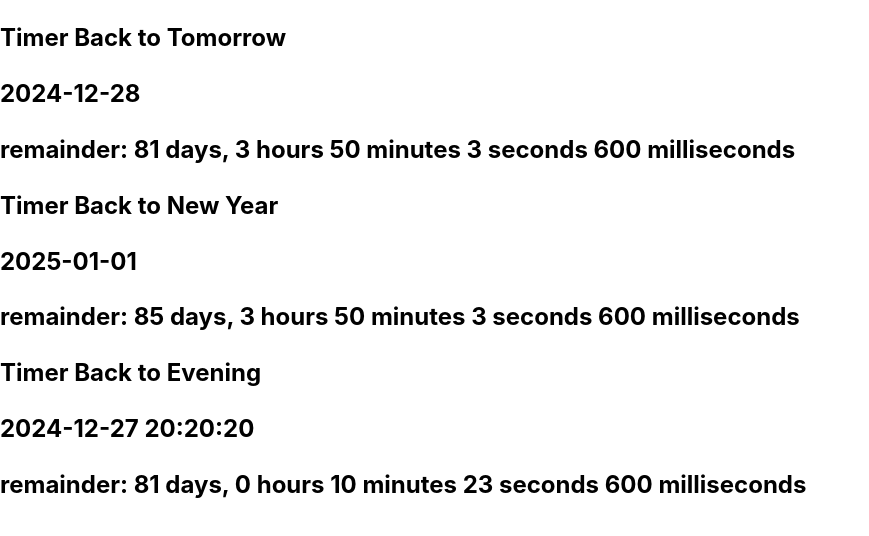
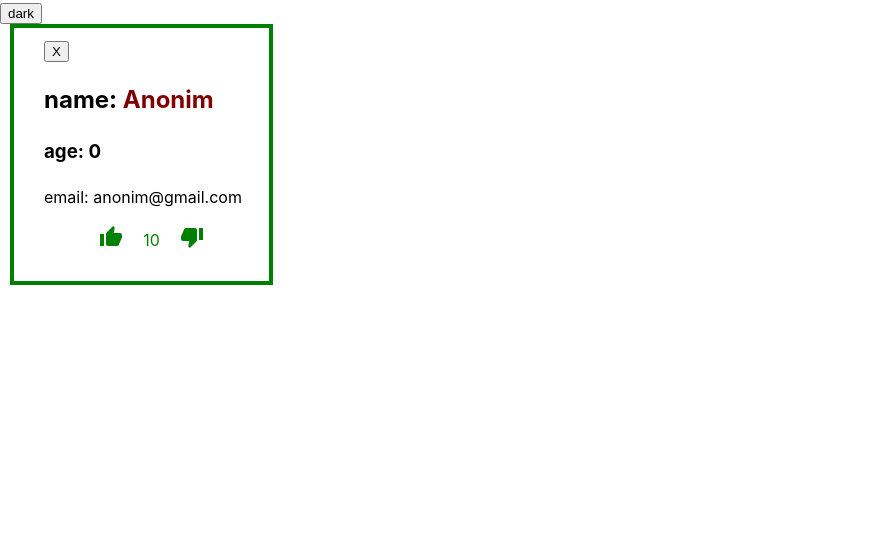
Before and after one commit to Oleksandrenko-Artem/react-practice-18-09-2024, a React (Vite) app: page / in a window 1280 px wide. Shown: the top 536 px of the page, without its empty margins (0-869 px from the left). Built offline with nearby package versions, Linux system fonts and the light colour scheme.

Commit message:
Add light and dark themes

```diff
--- a/src/App.jsx
+++ b/src/App.jsx
@@ -1,12 +1,16 @@
-import TimerBack from './components/TimerBack/TimerBack';
+import { useState } from 'react';
+import HomePage from './pages/HomePage';
+import Header from './components/Header/Header';
+import { ThemeContext } from './contexts';
 
 function App() {
-
-  return <>
-    <TimerBack title="Tomorrow" dateStr="2024-12-28" />
-    <TimerBack title="New Year" dateStr="2025-01-01" />
-    <TimerBack title="Evening" dateStr="2024-12-27 20:20:20"/>
-  </>
+  const [theme, setTheme] = useState('light');
+  return (
+    <ThemeContext.Provider value={{theme, setTheme}}>
+      <Header />
+      <HomePage />
+    </ThemeContext.Provider>
+  );
 }
 
 export default App;
--- /dev/null
+++ b/src/common/styles/_template.scss
@@ -0,0 +1,11 @@
+@use '/src/common/styles/colors' as *;
+
+%light{
+    color: $mainTextColor;
+    background-color: $mainBgColor;
+}
+
+%dark{
+    color: $mainBgColor;
+    background-color: $mainTextColor;
+}
--- /dev/null
+++ b/src/components/Header/Header.jsx
@@ -0,0 +1,14 @@
+import { useContext } from 'react';
+import { ThemeContext } from '../../contexts/index';
+
+const Header = () => {
+    const {theme, setTheme} = useContext(ThemeContext);
+    const changeTheme = () => {setTheme(theme==='light'?'dark':'light')};
+    return (
+        <header>
+            <button onClick={changeTheme}>{theme==='light'?'dark':'light'}</button>
+        </header>
+    );
+}
+
+export default Header;
--- a/src/components/UserProfile/UserProfile.jsx
+++ b/src/components/UserProfile/UserProfile.jsx
@@ -1,15 +1,18 @@
 import PropTypes from 'prop-types';
-import { useState } from 'react';
+import { useState, useContext } from 'react';
 import Icon from '@mdi/react';
 import { mdiThumbUp, mdiThumbDown } from '@mdi/js';
 import cx from 'classnames';
 import styles from './UserProfile.module.scss'
+import { ThemeContext } from '../../contexts';
 
 const UserProfile = (props) => {
     const { user: { name = "Anonim", age = "0", email = "anonim@gmail.com" } } = props;
     const [isSelect, setIsSelect] = useState(false);
     const [amount, setAmount] = useState(10);
     const [isDelete, setIsDelete] = useState(false);
+    const {theme} = useContext(ThemeContext);
+
     const changeIsSelect = () => { setIsSelect(!isSelect) };
     const addLike = (event) => {
         event.stopPropagation();
@@ -29,6 +32,8 @@
     const articleClasses = cx(styles['user-profile'], {
         [styles['select']]: isSelect,
         [styles['noselect']]: !isSelect,
+        [styles['light']]: theme === 'light',
+        [styles['dark']]: theme === 'dark'
     });
     if (isDelete) return null;
     return (
--- a/src/components/UserProfile/UserProfile.module.scss
+++ b/src/components/UserProfile/UserProfile.module.scss
@@ -1,5 +1,6 @@
 @use '/src/common/styles/colors' as *;
 @use '/src/common/styles/mixins' as *;
+@use '/src/common/styles/template' as *;
 
 $indent: 10px;
 
@@ -8,7 +9,7 @@
     padding-left: $indent * 3;
     margin-bottom: $indent;
     margin-left: $indent;
-    background-color: $secondaryBgColor;
+    // background-color: $secondaryBgColor;
     max-width: 215px;
     h2>span {
         color: $accentColor;
@@ -35,3 +36,9 @@
 .noselect{
     border: 4px solid $infoColor;
 }
+.light{
+    @extend %light;
+}
+.dark{
+    @extend %dark;
+}
--- /dev/null
+++ b/src/contexts/index.js
@@ -0,0 +1,3 @@
+import { createContext } from 'react';
+
+export const ThemeContext = createContext();
--- /dev/null
+++ b/src/pages/HomePage.jsx
@@ -0,0 +1,11 @@
+import UserProfile from './../components/UserProfile/UserProfile';
+
+const HomePage = () => {
+    return (
+        <div>
+            <UserProfile user={{name: "Anonim", age: 0, email: "anonim@gmail.com"}}/>
+        </div>
+    );
+}
+
+export default HomePage;
```
